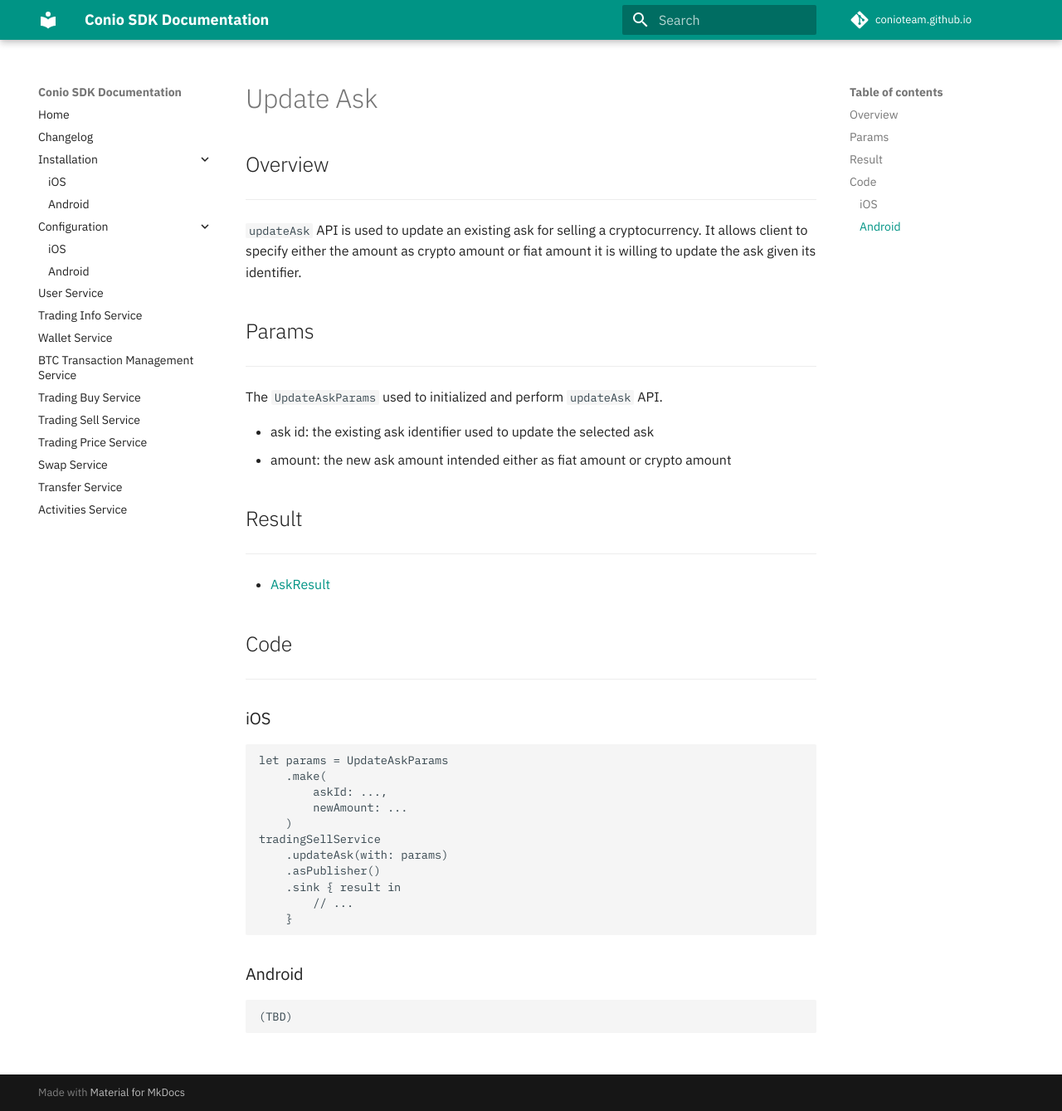
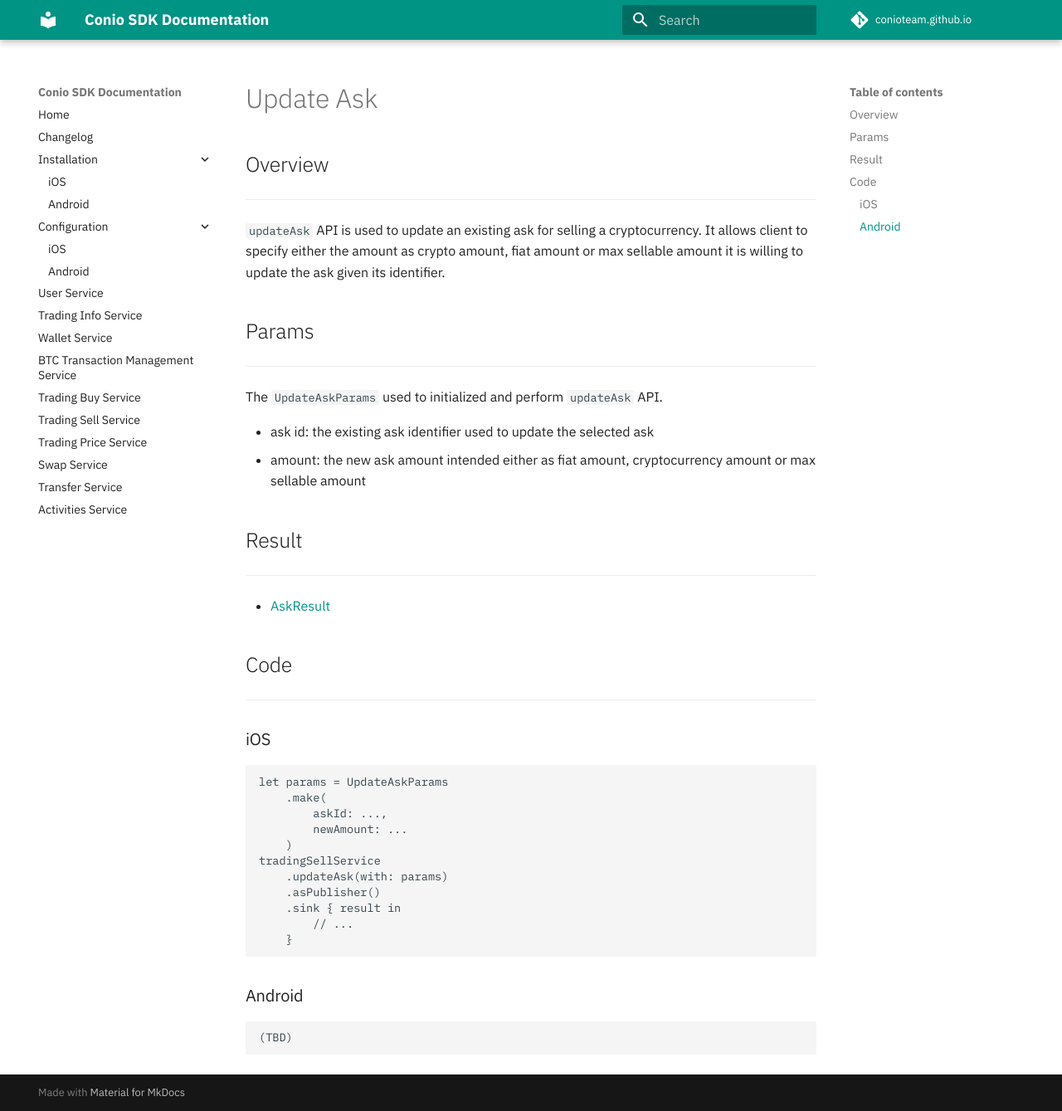
Before and after one commit to Conio/conio.github.io, an MkDocs documentation site: the page built from docs/Features/TradingSellService/UpdateAsk.md, in a window 1280 px wide and 1339 px high. Shown: the whole window at 83% size. Built offline with MkDocs 1.6.1 and Material for MkDocs 9.7.7, drawn with Linux system fonts in a browser that asks for light colours; comment, search, counter and statistics services are not loaded.

Commit message:
doc: Trading Sell Service: described max amount param in create/update ask feature

```diff
--- a/docs/Features/TradingSellService/UpdateAsk.md
+++ b/docs/Features/TradingSellService/UpdateAsk.md
@@ -2,14 +2,14 @@
 
 ## Overview
 ---
-`updateAsk` API is used to update an existing ask for selling a cryptocurrency. It allows client to specify either the amount as crypto amount or fiat amount it is willing to update the ask given its identifier.
+`updateAsk` API is used to update an existing ask for selling a cryptocurrency. It allows client to specify either the amount as crypto amount, fiat amount or max sellable amount it is willing to update the ask given its identifier.
 
 ## Params
 ---
 The `UpdateAskParams` used to initialized and perform `updateAsk` API.
 
 - ask id: the existing ask identifier used to update the selected ask
-- amount: the new ask amount intended either as fiat amount or crypto amount
+- amount: the new ask amount intended either as fiat amount, cryptocurrency amount or max sellable amount
 
 ## Result
 ---
```
Also changed, not shown: docs/Features/TradingSellService/CreateAsk.md (+2 -2 lines).
